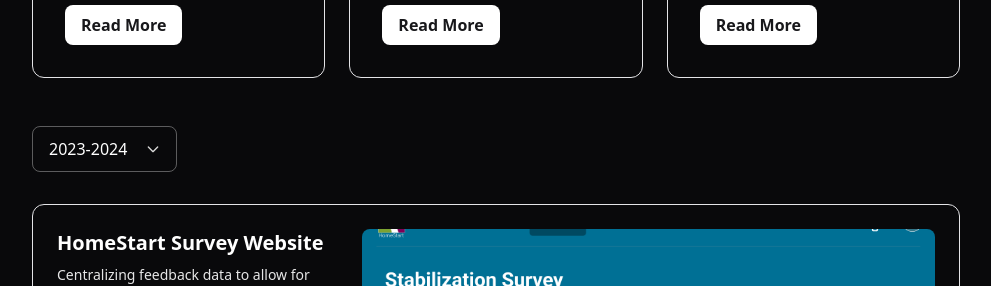
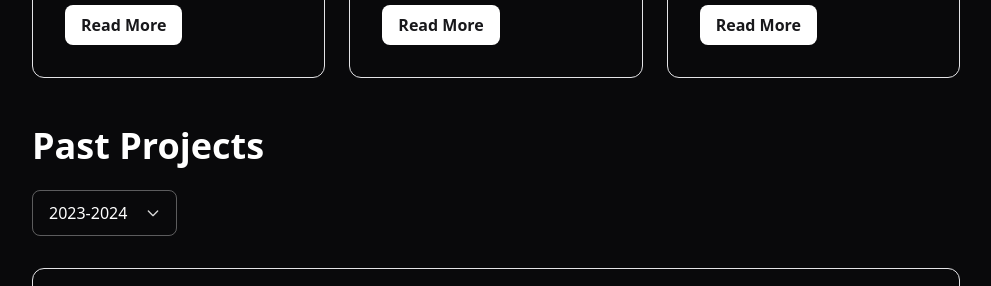
Before and after one commit to JumboCode/jumbocode.org-2024, a Next.js app: page /projects in a window 1280 px wide. Shown: the part 3820-4106 px from the top of the page, without its empty margins (144-1135 px from the left). Built offline with nearby package versions, Linux system fonts and the light colour scheme.

Commit message:
Add past project header

```diff
--- a/components/Projects/PastProjects.tsx
+++ b/components/Projects/PastProjects.tsx
@@ -26,7 +26,8 @@ export default function PastProjects(props: PastProjectsProps) {
 
   return (
     <>
-      <div className="mt-12 mb-8">
+      <h2 className="text-white font-semibold text-4xl mt-12 mb-6 text-center md:text-left">Past Projects</h2>
+      <div className="mb-8">
         <div className="relative inline-block">
           <select
             value={selectedYear}
```
